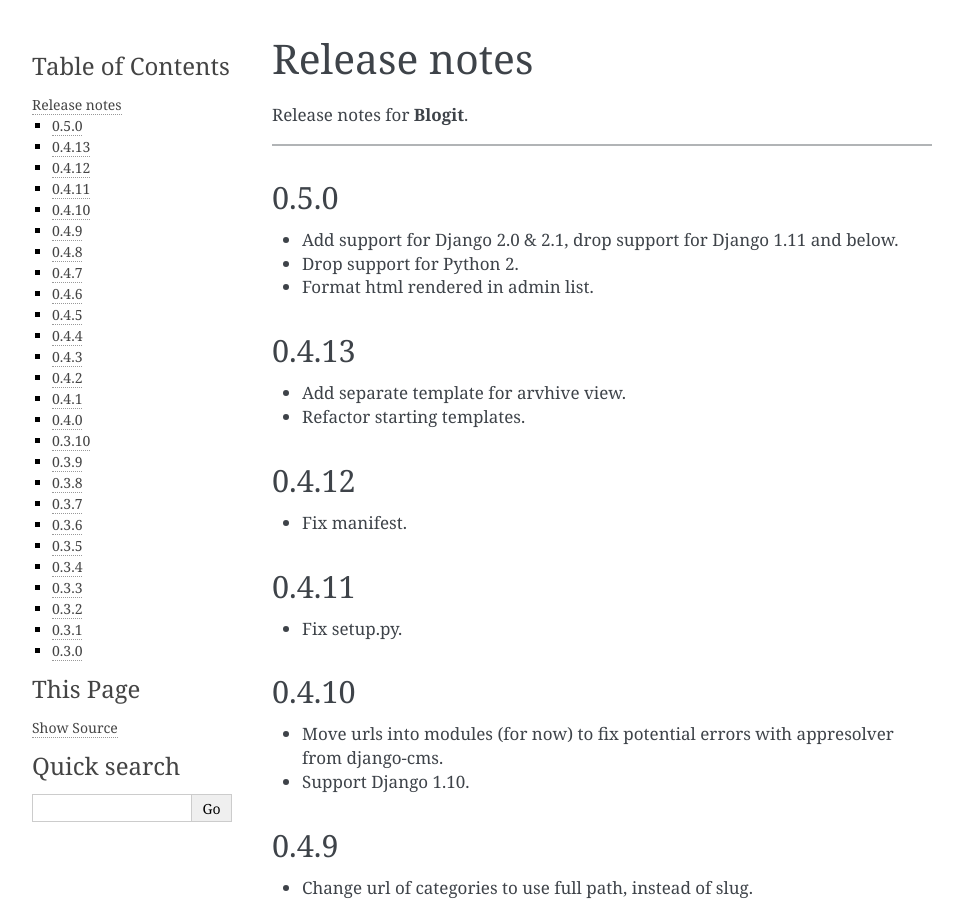
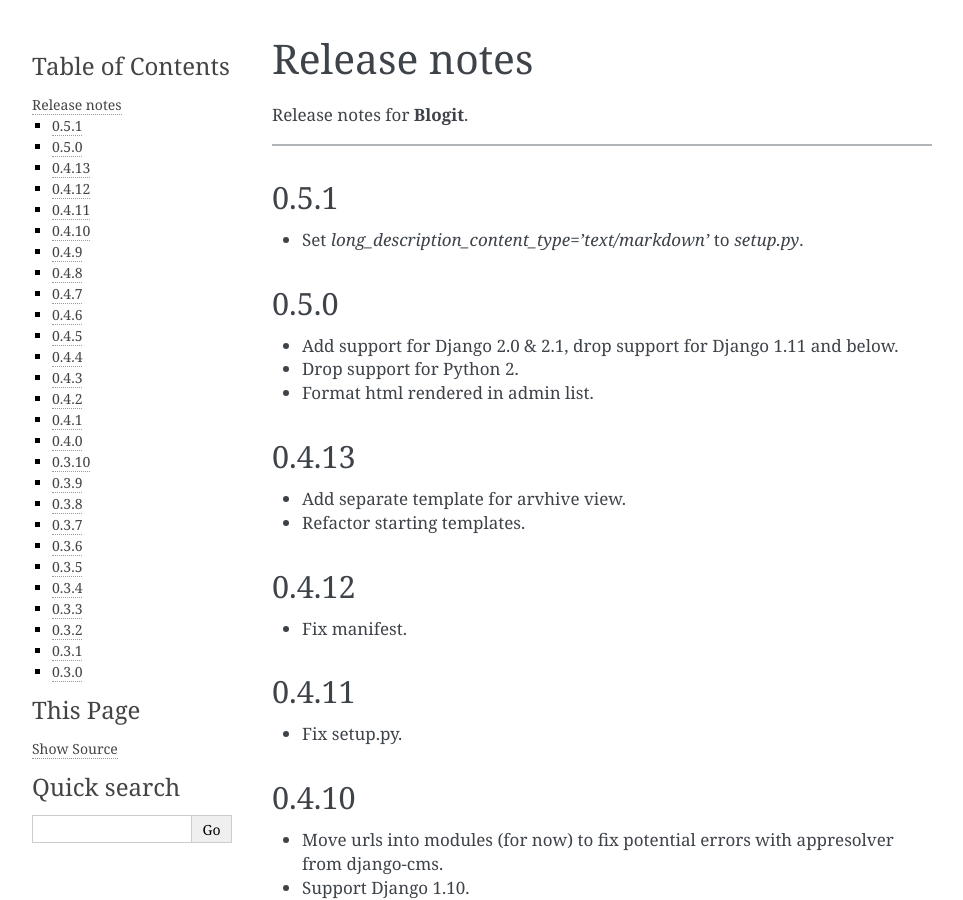
Before and after one commit to dinoperovic/djangocms-blogit, a Sphinx documentation site: the page built from docs/release_notes.rst, in a window 1280 px wide and 900 px high. Shown: the whole window, without its empty margins (148-1111 px from the left). Built offline with Sphinx 7.4.7, drawn with Linux system fonts in a browser that asks for light colours.

Commit message:
Bump to 0.5.1

```diff
--- a/blogit/__init__.py
+++ b/blogit/__init__.py
@@ -14,6 +14,6 @@ Release logic:
  9. twine upload dist/djangocms-blogit-<version>.tar.gz
 10. Done!
 """
-__version__ = '0.5.0'
+__version__ = '0.5.1'
 
 default_app_config = 'blogit.apps.BlogitConfig'
--- a/docs/release_notes.rst
+++ b/docs/release_notes.rst
@@ -4,6 +4,11 @@ Release notes
 Release notes for **Blogit**.
 
 ----
+
+0.5.1
+=====
+
+* Set `long_description_content_type='text/markdown'` to `setup.py`.
 
 0.5.0
 =====
```
